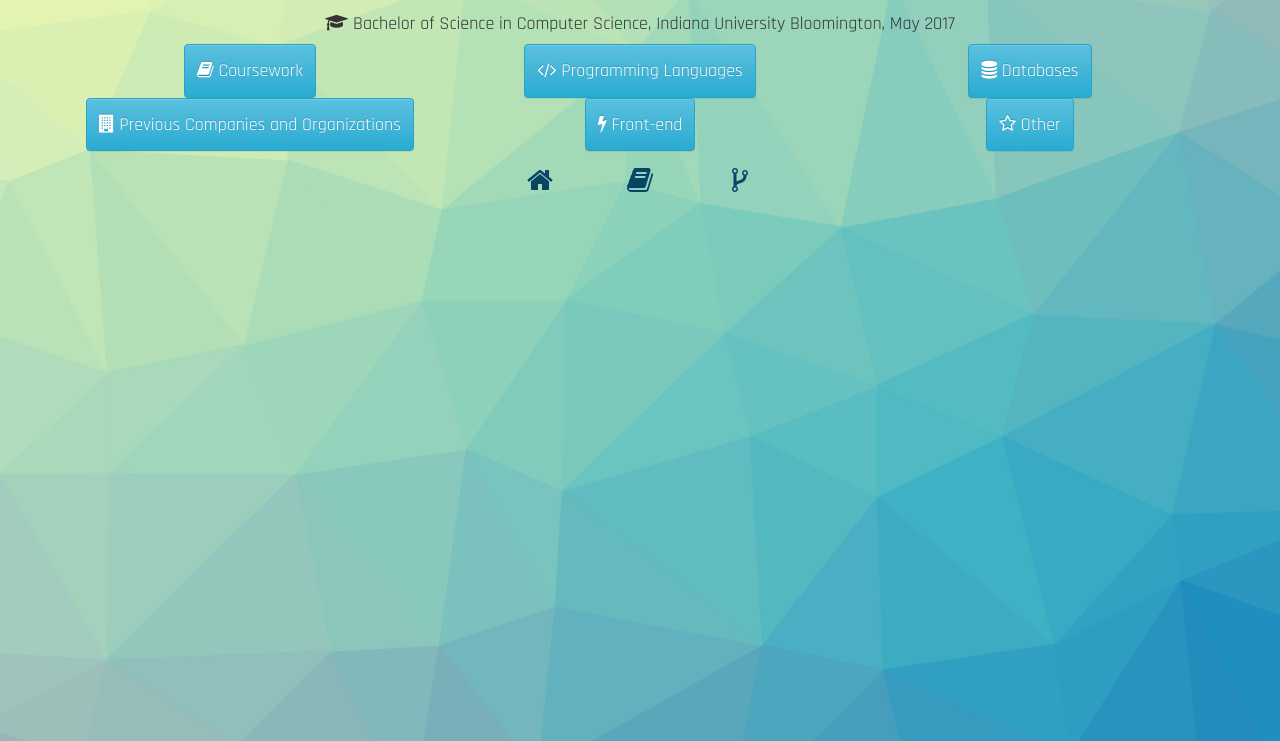
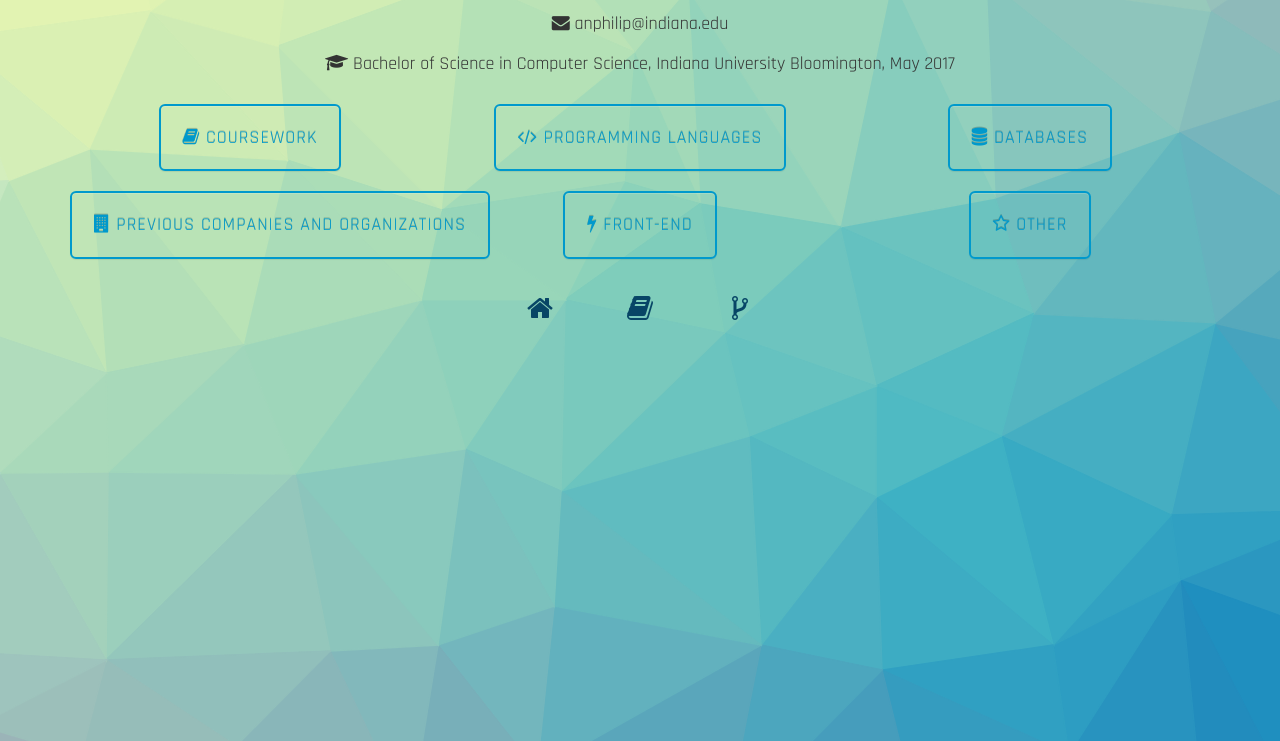
Before and after one commit to helloangely/helloangely.github.io, a plain HTML site: page resume.html in a window 1280 px wide. Shown: the part 59-800 px from the top of the page. Drawn offline with nearby package versions, Linux system fonts and the light colour scheme.

Commit message:
update buttons

```diff
--- a/resume.html
+++ b/resume.html
@@ -32,14 +32,20 @@
 
   <div class="row">
     <div class="col-md-12">
+      <h4><i class="fa fa-envelope fa-1x" aria-hidden="true"></i> anphilip@indiana.edu </h4>
+    </div>
+  </div>
+
+  <div class="row">
+    <div class="col-md-12">
       <h4><i class="fa fa-graduation-cap fa-1x" aria-hidden="true"></i> Bachelor of Science in Computer Science, Indiana University Bloomington, May 2017</h4>
     </div>
   </div>
 
-  <div class="row">
+  <div class="row top-buffer">
 
     <div class="col-md-4">
-      <button type="button" class="btn btn-info" data-toggle="collapse" data-target="#coursework">
+      <button type="button" class="btn btn-primary btn-lg outline" data-toggle="collapse" data-target="#coursework">
         <h4><i class="fa fa-book fa-1x" aria-hidden="true"></i> Coursework </h4>
       </button>
           <div id="coursework" class="collapse">
@@ -53,7 +59,7 @@
 
 
     <div class="col-md-4">
-      <button type="button" class="btn btn-info" data-toggle="collapse" data-target="#programming">
+      <button type="button" class="btn btn-primary btn-lg outline" data-toggle="collapse" data-target="#programming">
         <h4><i class="fa fa-code fa-1x" aria-hidden="true"></i> Programming Languages</h4>
       </button>
           <div id="programming" class="collapse">
@@ -68,7 +74,7 @@
 
 
     <div class="col-md-4">
-      <button type="button" class="btn btn-info" data-toggle="collapse" data-target="#database">
+      <button type="button" class="btn btn-primary btn-lg outline" data-toggle="collapse" data-target="#database">
         <h4><i class="fa fa-database fa-1x" aria-hidden="true"></i> Databases</h4>
       </button>
         <div id="database" class="collapse">
@@ -78,10 +84,10 @@
     </div>
   </div>
 
-  <div class="row">
+  <div class="row top-buffer">
 
     <div class="col-md-4">
-      <button type="button" class="btn btn-info" data-toggle="collapse" data-target="#companies">
+      <button type="button" class="btn btn-primary btn-lg outline" data-toggle="collapse" data-target="#companies">
         <h4><i class="fa fa-building fa-1x" aria-hidden="true"></i> Previous Companies and Organizations</h4>
       </button>
       <div id="companies" class="collapse">
@@ -93,7 +99,7 @@
     </div>
 
     <div class="col-md-4">
-      <button type="button" class="btn btn-info" data-toggle="collapse" data-target="#frontend">
+      <button type="button" class="btn btn-primary btn-lg outline" data-toggle="collapse" data-target="#frontend">
         <h4><i class="fa fa-bolt fa-1x" aria-hidden="true"></i> Front-end</h4>
       </button>
         <div id="frontend" class="collapse">
@@ -104,7 +110,7 @@
     </div>
 
     <div class="col-md-4">
-      <button type="button" class="btn btn-info" data-toggle="collapse" data-target="#other">
+      <button type="button" class="btn btn-primary btn-lg outline" data-toggle="collapse" data-target="#other">
         <h4><i class="fa fa-star-o fa-1x" aria-hidden="true"></i> Other</h4>
       </button>
         <div id="other" class="collapse">
@@ -116,7 +122,7 @@
   </div>
 
 
-  <div class="row menufooter">
+  <div class="row menufooter top-buffer">
     <div class="col-xs-4 menupics">
       <a href="index.html"><i class="fa fa-home fa-2x" aria-hidden="true"></i></a>
     </div>
--- a/styles.css
+++ b/styles.css
@@ -86,6 +86,10 @@ img {
   margin-left: auto !important;
 }
 
+.top-buffer {
+  margin-top: 20px;
+}
+
 /* id tags */
 
 #smallrect {
@@ -95,3 +99,89 @@ img {
   margin: auto;
   background: #FFFFFF;
 }
+
+/* button styling */
+
+/**************************
+  DEFAULT BOOTSTRAP STYLES
+**************************/
+
+.btn {
+  display: inline-block;
+  padding: 6px 12px;
+  margin-bottom: 0;
+  font-size: 14px;
+  font-weight: normal;
+  line-height: 1.42857143;
+  text-align: center;
+  white-space: nowrap;
+  vertical-align: middle;
+  cursor: pointer;
+  -webkit-user-select: none;
+     -moz-user-select: none;
+      -ms-user-select: none;
+          user-select: none;
+  background-image: none;
+  border: 1px solid transparent;
+  border-radius: 4px;
+  padding: 10px 16px;
+}
+
+.btn-lg {
+  font-size: 18px;
+  line-height: 1.33;
+  border-radius: 6px;
+}
+
+.btn-primary {
+  color: #fff;
+  background-color: #428bca;
+  border-color: #357ebd;
+}
+
+.btn-primary:hover,
+.btn-primary:focus,
+.btn-primary:active,
+.btn-primary.active,
+.open .dropdown-toggle.btn-primary {
+  color: #fff;
+  background-color: #3276b1;
+  border-color: #285e8e;
+}
+
+/***********************
+  OUTLINE BUTTONS
+************************/
+
+.btn.outline {
+    background: none;
+    padding: 12px 22px;
+}
+.btn-primary.outline {
+    border: 2px solid #0099cc;
+    color: #0099cc;
+}
+.btn-primary.outline:hover, .btn-primary.outline:focus, .btn-primary.outline:active, .btn-primary.outline.active, .open > .dropdown-toggle.btn-primary {
+    color: #33a6cc;
+    border-color: #33a6cc;
+}
+.btn-primary.outline:active, .btn-primary.outline.active {
+    border-color: #007299;
+    color: #007299;
+    box-shadow: none;
+}
+
+/***********************
+  CUSTON BTN VALUES
+************************/
+
+.btn {
+    padding: 14px 24px;
+    border: 0 none;
+    font-weight: 700;
+    letter-spacing: 1px;
+    text-transform: uppercase;
+}
+.btn:focus, .btn:active:focus, .btn.active:focus {
+    outline: 0 none;
+}
```
Also changed, not shown: comment.html (added, +33 -0 lines), script.js (line endings or trailing spaces).
